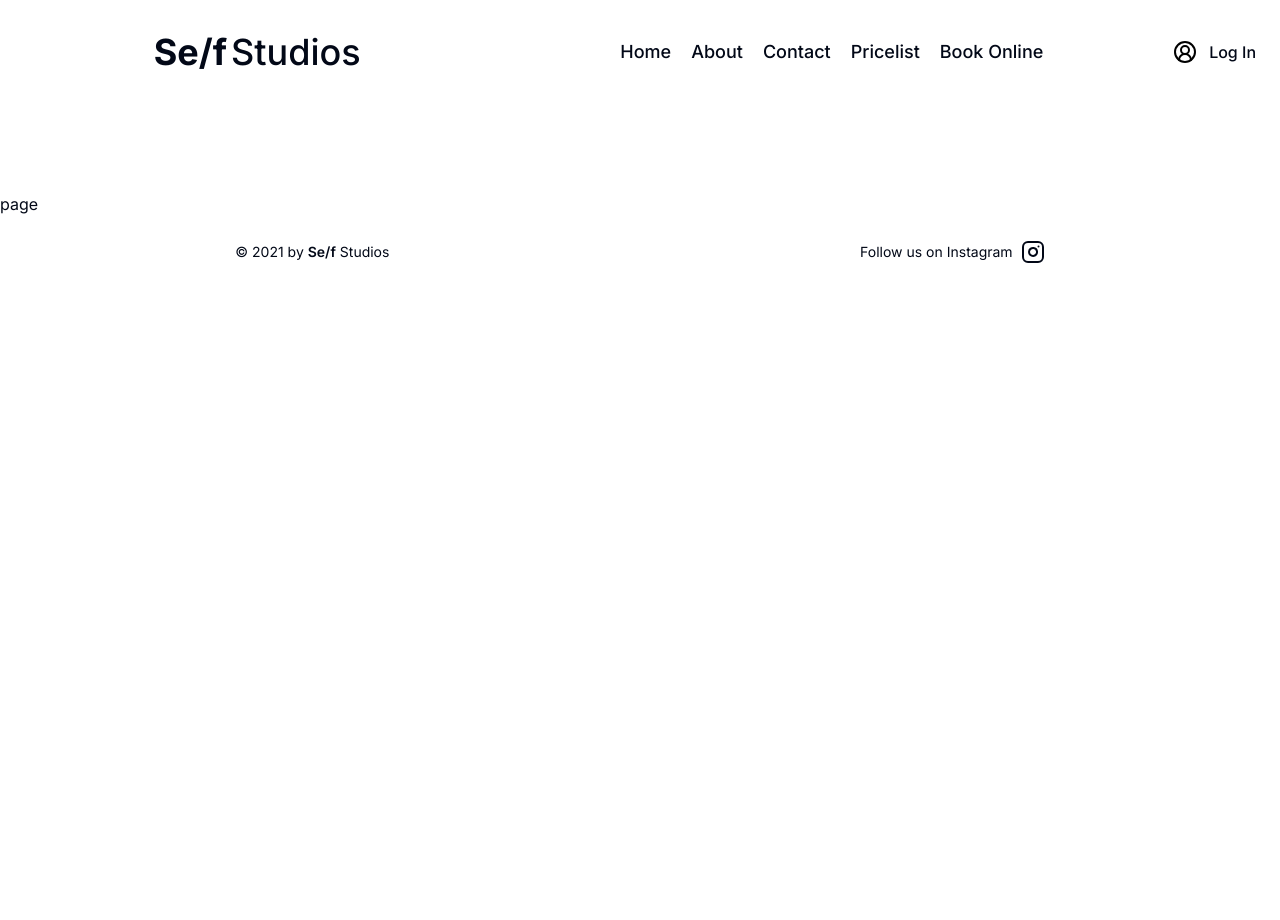
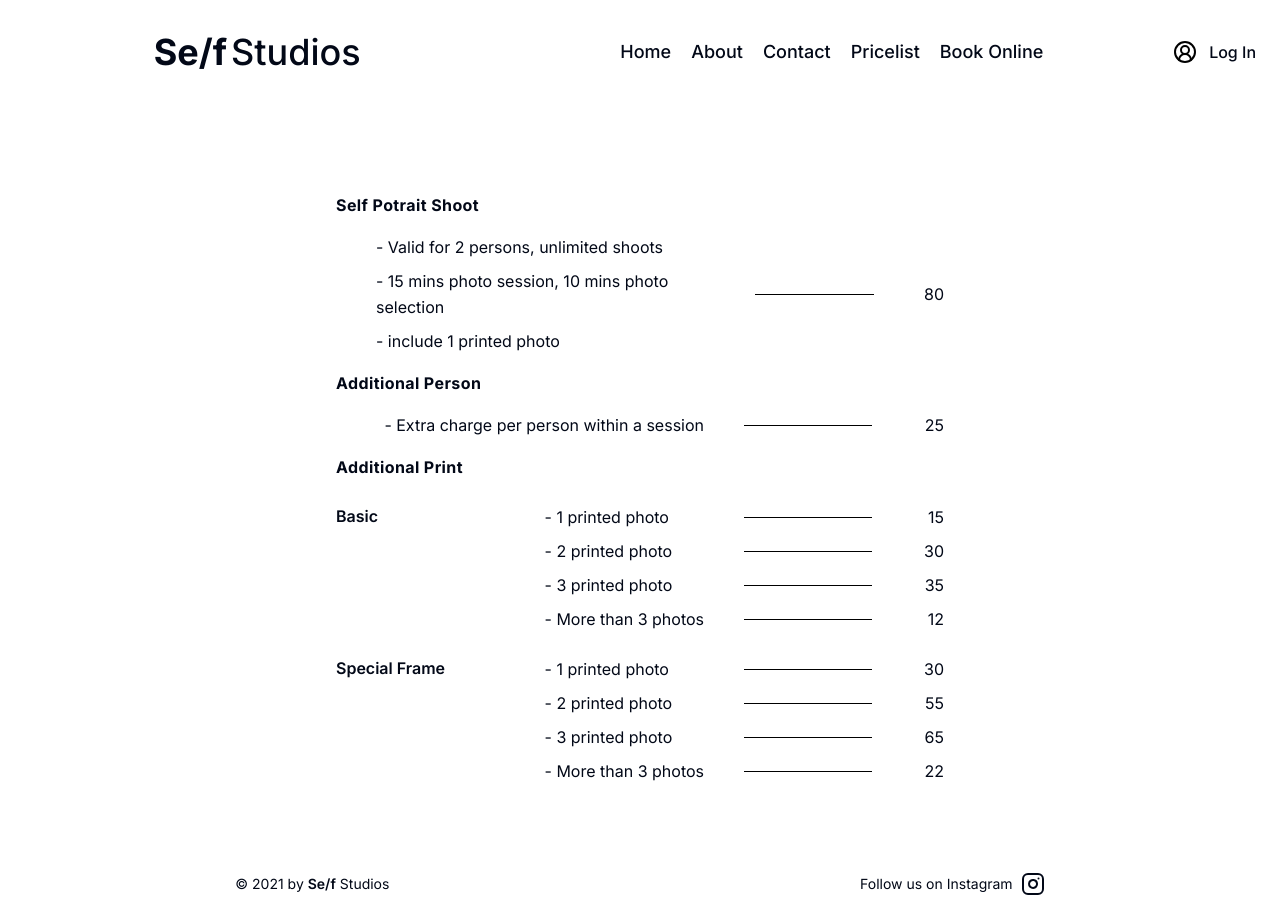
Before and after one commit to AlmasFirdaus/self-studios-ts, a Next.js app: page /pricelist in a window 1280 px wide. Before the commit the page ends 800 px from the top, so only its background shows below. Built offline with nearby package versions, Linux system fonts and the light colour scheme.

Commit message:
create pricelist in pricelist page

```diff
--- a/src/app/(studios)/pricelist/page.tsx
+++ b/src/app/(studios)/pricelist/page.tsx
@@ -1,7 +1,18 @@
+import ShowPricelist from '@/components/pricelist/show-pricelist';
+import { pricelists } from '@/lib/data/pricelists';
 import React from 'react';
 
-const page = () => {
-  return <div>page</div>;
+const Page = () => {
+  return (
+    <section>
+      <div className="lg:hidden flex justify-center items-center my-14">
+        <h1 className="font-bold font-serif text-3xl leading-relaxed">Pricelist</h1>
+      </div>
+      <div>
+        <ShowPricelist pricelists={pricelists} />
+      </div>
+    </section>
+  );
 };
 
-export default page;
+export default Page;
--- /dev/null
+++ b/src/components/pricelist/pricelist-option.tsx
@@ -0,0 +1,29 @@
+import { options } from '@/types/pricelist';
+import React from 'react';
+
+type Props = {
+  options: options[];
+};
+
+const PricelistOption = ({ options }: Props) => {
+  return (
+    <div className="w-full">
+      {options?.map((option, index) => (
+        <div key={index} className="w-full my-6 flex flex-col lg:flex-row gap-5 lg:gap-10">
+          <h4 className="inline-flex flex-1 font-semibold">{option.name}</h4>
+          <div className="flex flex-col justify-between leading-relaxed gap-2">
+            {option.selected?.map((select, index) => (
+              <div key={index} className="flex items-center gap-x-10">
+                <p className="flex flex-1">- {select.title}</p>
+                <div className="w-32 h-[1px] bg-black" />
+                <p className="flex w-8 justify-end items-end">{select.price_selected}</p>
+              </div>
+            ))}
+          </div>
+        </div>
+      ))}
+    </div>
+  );
+};
+
+export default PricelistOption;
--- /dev/null
+++ b/src/components/pricelist/pricelist-rules.tsx
@@ -0,0 +1,27 @@
+import React from 'react';
+
+type Props = {
+  rules: string[];
+  price?: number;
+};
+
+const PricelistRules = ({ rules, price }: Props) => {
+  return (
+    <div className="w-full my-4 flex justify-end gap-10">
+      <div className="w-full flex justify-between items-center leading-relaxed gap-10">
+        <div className="inline-flex flex-1" />
+        <div className="flex flex-col gap-x-10 gap-2">
+          {rules?.map((rule, index) => (
+            <div key={index} className="flex flex-col flex-1">
+              <p>- {rule}</p>
+            </div>
+          ))}
+        </div>
+        <div className="w-32 h-[1px] bg-black" />
+        <p className="flex w-8 justify-end items-end">{price}</p>
+      </div>
+    </div>
+  );
+};
+
+export default PricelistRules;
--- /dev/null
+++ b/src/components/pricelist/show-pricelist.tsx
@@ -0,0 +1,28 @@
+import { pricelist } from '@/types/pricelist';
+import React from 'react';
+import PricelistRules from './pricelist-rules';
+import PricelistOption from './pricelist-option';
+
+type Props = {
+  pricelists: pricelist[];
+};
+
+const ShowPricelist = ({ pricelists }: Props) => {
+  return (
+    <div className="w-full container flex flex-col justify-center items-center my-10">
+      {pricelists?.map((pricelist, index) => (
+        <div key={index} className="w-full lg:mx-0 lg:w-1/2 flex flex-col justify-center items-start">
+          <div className="w-full">
+            <h2 className="font-bold leading-relaxed tracking-wide">{pricelist?.heading}</h2>
+          </div>
+
+          <div className="w-full">{pricelist?.rules && <PricelistRules rules={pricelist.rules} price={pricelist.price} />}</div>
+
+          <div className="w-full">{pricelist?.options && <PricelistOption options={pricelist.options} />}</div>
+        </div>
+      ))}
+    </div>
+  );
+};
+
+export default ShowPricelist;
--- /dev/null
+++ b/src/lib/data/pricelists.ts
@@ -0,0 +1,59 @@
+export const pricelists = [
+  {
+    heading: 'Self Potrait Shoot',
+    rules: ['Valid for 2 persons, unlimited shoots', '15 mins photo session, 10 mins photo selection', 'include 1 printed photo'],
+    price: 80,
+  },
+  {
+    heading: 'Additional Person',
+    rules: ['Extra charge per person within a session'],
+    price: 25,
+  },
+  {
+    heading: 'Additional Print',
+    options: [
+      {
+        name: 'Basic',
+        selected: [
+          {
+            title: '1 printed photo',
+            price_selected: 15,
+          },
+          {
+            title: '2 printed photo',
+            price_selected: 30,
+          },
+          {
+            title: '3 printed photo',
+            price_selected: 35,
+          },
+          {
+            title: 'More than 3 photos',
+            price_selected: 12,
+          },
+        ],
+      },
+      {
+        name: 'Special Frame',
+        selected: [
+          {
+            title: '1 printed photo',
+            price_selected: 30,
+          },
+          {
+            title: '2 printed photo',
+            price_selected: 55,
+          },
+          {
+            title: '3 printed photo',
+            price_selected: 65,
+          },
+          {
+            title: 'More than 3 photos',
+            price_selected: 22,
+          },
+        ],
+      },
+    ],
+  },
+];
--- /dev/null
+++ b/src/types/pricelist.ts
@@ -0,0 +1,16 @@
+export type selected = {
+  title: string;
+  price_selected: number;
+};
+
+export type options = {
+  name: string;
+  selected: selected[];
+};
+
+export type pricelist = {
+  heading: string;
+  rules?: string[];
+  options?: options[];
+  price?: number;
+};
```
